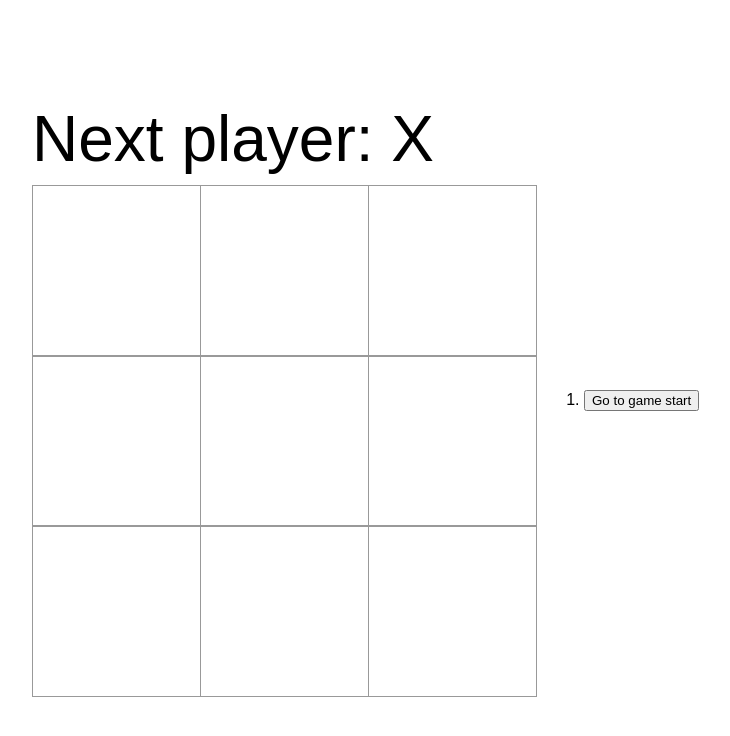
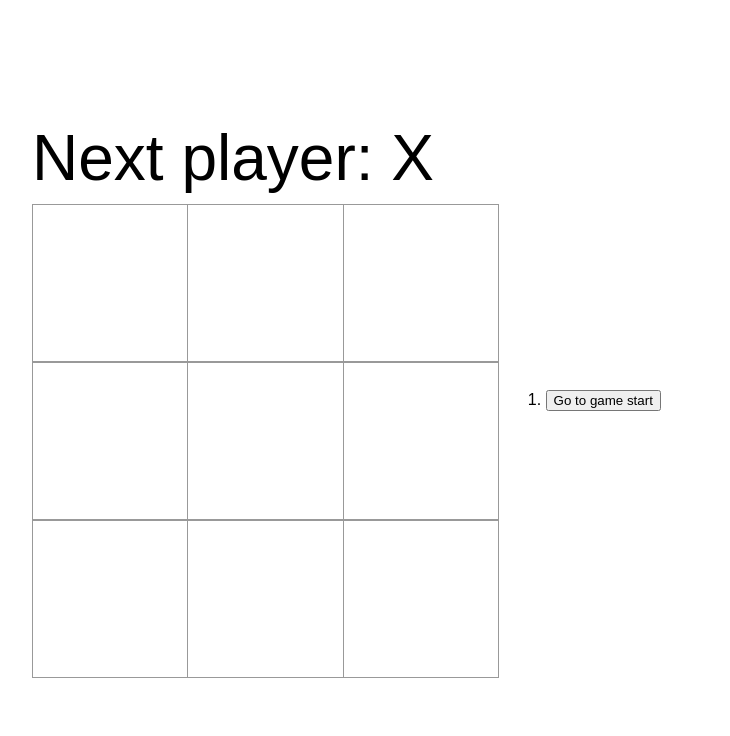
Before and after one commit to ericcorona1/ljg0t8, a React (Create React App) app in the folder src/: page / in a window 1280 px wide. Shown: the top 736 px of the page, without its empty margins (0-730 px from the left). Built offline with nearby package versions, Linux system fonts and the light colour scheme.

Commit message:
board wrapper adjusted

```diff
--- a/src/styles.css
+++ b/src/styles.css
@@ -72,7 +72,7 @@ body {
 }
 
 .board-wrapper {
-  width: 40vw;
+  width: 37vw;
 }
 
 .whole-board {
```
